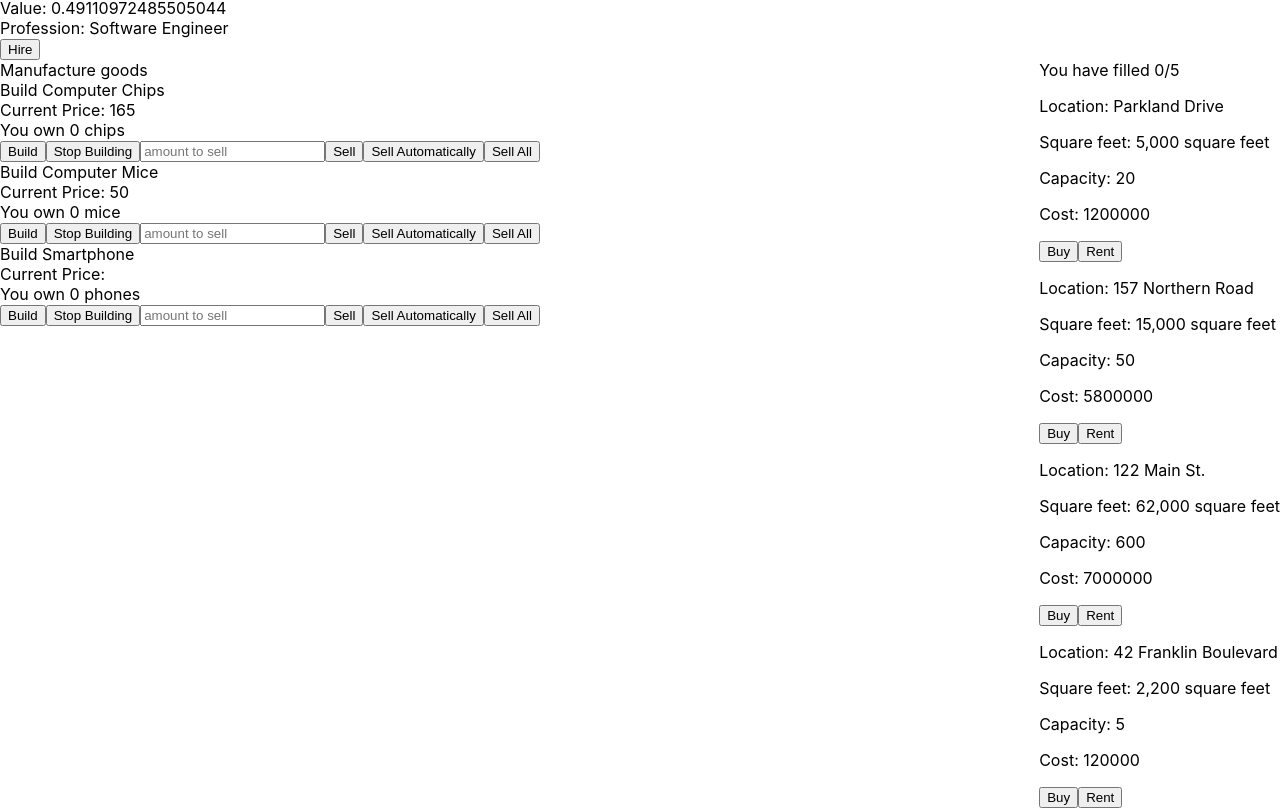
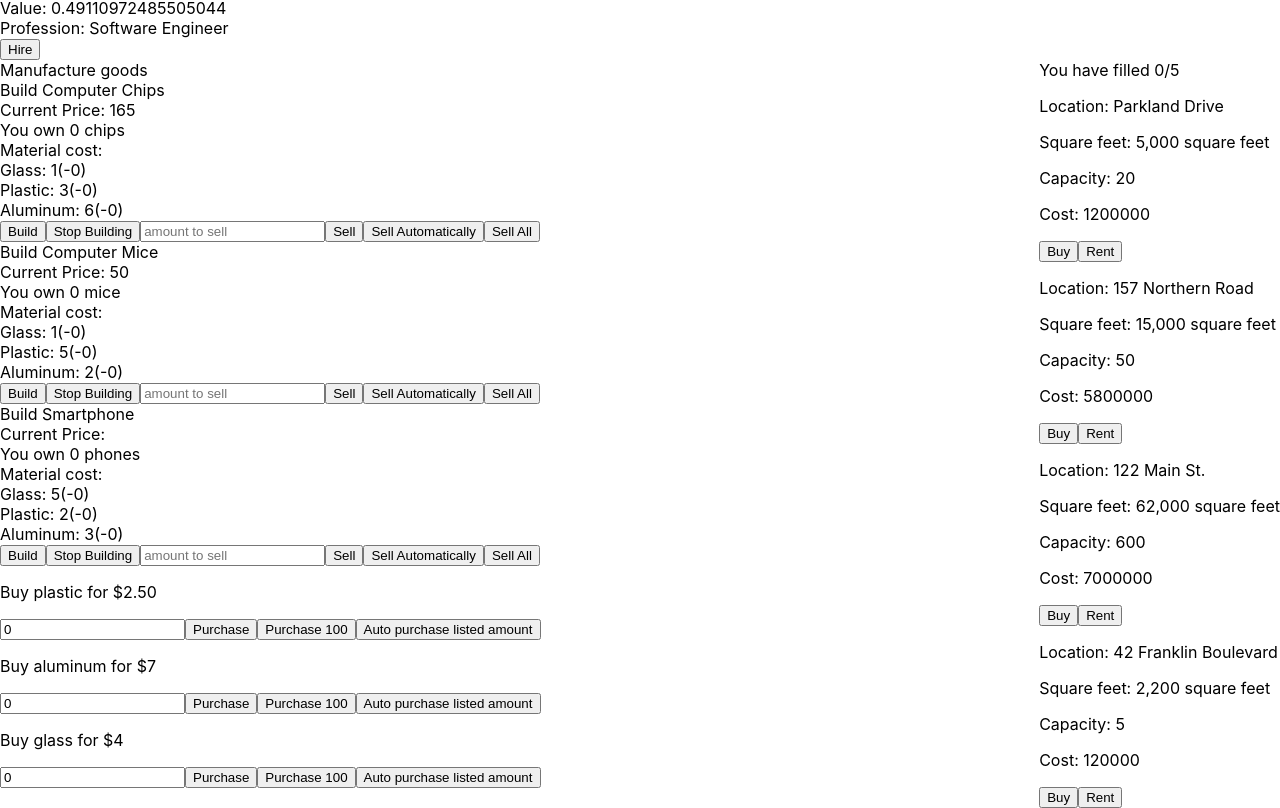
Before and after one commit to tommy-js/Marketcap, a React (Create React App) app: page / in a window 1280 px wide. Shown: the part 594-1402 px from the top of the page. Built offline with nearby package versions, Linux system fonts and the light colour scheme.

Commit message:
Added materials system necessary to build and sell items

```diff
--- a/src/components/assets/Goods.js
+++ b/src/components/assets/Goods.js
@@ -72,16 +72,34 @@ export default class Goods extends Component {
       <div>
         <div>Manufacture goods</div>
         <BuildComputerChip
+          totalGlass={this.props.totalGlass}
+          totalPlastic={this.props.totalPlastic}
+          totalAluminum={this.props.totalAluminum}
+          removeGlass={this.props.removeGlass}
+          removePlastic={this.props.removePlastic}
+          removeAluminum={this.props.removeAluminum}
           chipsPayment={this.chipsPayment}
           chipPrice={this.state.chipPrice}
           productivity={this.props.productivity}
         />
         <BuildComputerMouse
+          totalGlass={this.props.totalGlass}
+          totalPlastic={this.props.totalPlastic}
+          totalAluminum={this.props.totalAluminum}
+          removeGlass={this.props.removeGlass}
+          removePlastic={this.props.removePlastic}
+          removeAluminum={this.props.removeAluminum}
           micePayment={this.micePayment}
           mousePrice={this.state.mousePrice}
           productivity={this.props.productivity}
         />
         <BuildMobilePhone
+          totalGlass={this.props.totalGlass}
+          totalPlastic={this.props.totalPlastic}
+          totalAluminum={this.props.totalAluminum}
+          removeGlass={this.props.removeGlass}
+          removePlastic={this.props.removePlastic}
+          removeAluminum={this.props.removeAluminum}
           phonesPayment={this.phonesPayment}
           phonePrice={this.state.phonePrice}
           productivity={this.props.productivity}
--- /dev/null
+++ b/src/components/assets/Materials.js
@@ -0,0 +1,21 @@
+import React, { Component } from "react";
+import Glass from "./materials/Glass";
+import Aluminum from "./materials/Aluminum";
+import Plastic from "./materials/Plastic";
+
+export default class Materials extends Component {
+  constructor(props) {
+    super(props);
+    this.state = {};
+  }
+
+  render() {
+    return (
+      <div>
+        <Plastic addPlastic={this.props.addPlastic} />
+        <Aluminum addAluminum={this.props.addAluminum} />
+        <Glass addGlass={this.props.addGlass} />
+      </div>
+    );
+  }
+}
--- a/src/components/assets/items/BuildComputerChip.js
+++ b/src/components/assets/items/BuildComputerChip.js
@@ -16,22 +16,31 @@ export default class BuildComputerChip extends Component {
 
   setCPUChips(checkCPU) {
     if (checkCPU == true) {
-      this.setState({ buildChips: true });
       let newvar = setInterval(this.CPUChips, 8000 / this.props.productivity);
       this.setState({ newvar: newvar });
     }
     if (checkCPU == false) {
       clearInterval(this.state.newvar);
       console.log("not passing");
-      this.setState({ buildChips: false });
     }
   }
 
   CPUChips() {
-    this.setState(prevState => ({
-      chips: prevState.chips + 1
-    }));
-    console.log("working");
+    if (
+      this.props.totalGlass >= 1 &&
+      this.props.totalAluminum >= 6 &&
+      this.props.totalPlastic >= 3
+    ) {
+      this.props.removeGlass(1);
+      this.props.removePlastic(3);
+      this.props.removeAluminum(6);
+      this.setState(prevState => ({
+        chips: prevState.chips + 1
+      }));
+      console.log("working");
+    } else {
+      clearInterval(this.state.newvar);
+    }
   }
 
   sellCPUChip(sellAmount) {
@@ -63,6 +72,9 @@ export default class BuildComputerChip extends Component {
     return (
       <div>
         <ComputerChip
+          totalGlass={this.props.totalGlass}
+          totalAluminum={this.props.totalAluminum}
+          totalPlastic={this.props.totalPlastic}
           chipPrice={this.props.chipPrice}
           chips={this.state.chips}
           setCPUChips={this.setCPUChips}
--- a/src/components/assets/items/BuildComputerMouse.js
+++ b/src/components/assets/items/BuildComputerMouse.js
@@ -29,10 +29,21 @@ export default class BuildComputerMouse extends Component {
   }
 
   ComputerMouse() {
-    this.setState(prevState => ({
-      mice: prevState.mice + 1
-    }));
-    console.log("working");
+    if (
+      this.props.totalGlass >= 1 &&
+      this.props.totalAluminum >= 2 &&
+      this.props.totalPlastic >= 5
+    ) {
+      this.props.removeGlass(1);
+      this.props.removePlastic(5);
+      this.props.removeAluminum(2);
+      this.setState(prevState => ({
+        mice: prevState.mice + 1
+      }));
+      console.log("working");
+    } else {
+      clearInterval(this.state.newvar);
+    }
   }
 
   sellComputerMouse(sellAmount) {
@@ -64,6 +75,9 @@ export default class BuildComputerMouse extends Component {
     return (
       <div>
         <ComputerMouse
+          totalGlass={this.props.totalGlass}
+          totalPlastic={this.props.totalPlastic}
+          totalAluminum={this.props.totalAluminum}
           mousePrice={this.props.mousePrice}
           mice={this.state.mice}
           setComputerMouse={this.setComputerMouse}
--- a/src/components/assets/items/BuildMobilePhone.js
+++ b/src/components/assets/items/BuildMobilePhone.js
@@ -29,10 +29,21 @@ export default class BuildMobilePhone extends Component {
   }
 
   MobilePhone() {
-    this.setState(prevState => ({
-      phones: prevState.phones + 1
-    }));
-    console.log("working");
+    if (
+      this.props.totalGlass >= 5 &&
+      this.props.totalAluminum >= 3 &&
+      this.props.totalPlastic >= 2
+    ) {
+      this.props.removeGlass(5);
+      this.props.removePlastic(2);
+      this.props.removeAluminum(3);
+      this.setState(prevState => ({
+        phones: prevState.phones + 1
+      }));
+      console.log("working");
+    } else {
+      clearInterval(this.state.newvar);
+    }
   }
 
   sellMobilePhone(sellAmount) {
@@ -64,6 +75,9 @@ export default class BuildMobilePhone extends Component {
     return (
       <div>
         <MobilePhone
+          totalGlass={this.props.totalGlass}
+          totalAluminum={this.props.totalAluminum}
+          totalPlastic={this.props.totalPlastic}
           phonePrice={this.props.phonePrice}
           phones={this.state.phones}
           setMobilePhone={this.setMobilePhone}
--- a/src/components/assets/items/ComputerChip.js
+++ b/src/components/assets/items/ComputerChip.js
@@ -30,6 +30,10 @@ function ComputerChip(props) {
       <div>Build Computer Chips</div>
       <div>Current Price: {props.chipPrice}</div>
       <div>You own {props.chips} chips</div>
+      <div>Material cost:</div>
+      <div>Glass: 1(-{props.totalGlass})</div>
+      <div>Plastic: 3(-{props.totalPlastic})</div>
+      <div>Aluminum: 6(-{props.totalAluminum})</div>
       <button onClick={startCPUChip}>Build</button>
       <button onClick={endCPUChip}>Stop Building</button>
       <input
--- a/src/components/assets/items/ComputerMouse.js
+++ b/src/components/assets/items/ComputerMouse.js
@@ -30,6 +30,10 @@ function ComputerMouse(props) {
       <div>Build Computer Mice</div>
       <div>Current Price: {props.mousePrice}</div>
       <div>You own {props.mice} mice</div>
+      <div>Material cost:</div>
+      <div>Glass: 1(-{props.totalGlass})</div>
+      <div>Plastic: 5(-{props.totalPlastic})</div>
+      <div>Aluminum: 2(-{props.totalAluminum})</div>
       <button onClick={startComputerMouse}>Build</button>
       <button onClick={endComputerMouse}>Stop Building</button>
       <input
--- a/src/components/assets/items/MobilePhone.js
+++ b/src/components/assets/items/MobilePhone.js
@@ -30,6 +30,10 @@ function MobilePhone(props) {
       <div>Build Smartphone</div>
       <div>Current Price: {props.phonePrice}</div>
       <div>You own {props.phones} phones</div>
+      <div>Material cost:</div>
+      <div>Glass: 5(-{props.totalGlass})</div>
+      <div>Plastic: 2(-{props.totalPlastic})</div>
+      <div>Aluminum: 3(-{props.totalAluminum})</div>
       <button onClick={startMobilePhone}>Build</button>
       <button onClick={endMobilePhone}>Stop Building</button>
       <input
--- /dev/null
+++ b/src/components/assets/materials/Aluminum.js
@@ -0,0 +1,35 @@
+import React, { useState } from "react";
+
+function Aluminum(props) {
+  const [aluminum, setAluminum] = useState(0);
+
+  function setAluminumVal(e) {
+    setAluminum(e.target.value);
+  }
+
+  function buyAluminum() {
+    props.addAluminum(aluminum);
+    setAluminum(0);
+  }
+
+  function buyLargeAlum() {
+    props.addAluminum(100);
+  }
+
+  return (
+    <div>
+      <p>Buy aluminum for $7</p>
+      <input
+        value={aluminum}
+        type="number"
+        min="0"
+        onChange={e => setAluminumVal(e)}
+      />
+      <button onClick={buyAluminum}>Purchase</button>
+      <button onClick={buyLargeAlum}>Purchase 100</button>
+      <button>Auto purchase listed amount</button>
+    </div>
+  );
+}
+
+export default Aluminum;
--- /dev/null
+++ b/src/components/assets/materials/Glass.js
@@ -0,0 +1,35 @@
+import React, { useState } from "react";
+
+function Glass(props) {
+  const [glass, setGlass] = useState(0);
+
+  function setGlassVal(e) {
+    setGlass(e.target.value);
+  }
+
+  function buyGlass() {
+    props.addGlass(glass);
+    setGlass(0);
+  }
+
+  function buyLargeGlass() {
+    props.addGlass(100);
+  }
+
+  return (
+    <div>
+      <p>Buy glass for $4</p>
+      <input
+        value={glass}
+        type="number"
+        min="0"
+        onChange={e => setGlassVal(e)}
+      />
+      <button onClick={buyGlass}>Purchase</button>
+      <button onClick={buyLargeGlass}>Purchase 100</button>
+      <button>Auto purchase listed amount</button>
+    </div>
+  );
+}
+
+export default Glass;
--- /dev/null
+++ b/src/components/assets/materials/Plastic.js
@@ -0,0 +1,35 @@
+import React, { useState } from "react";
+
+function Plastic(props) {
+  const [plastic, setPlastic] = useState(0);
+
+  function setPlasticVal(e) {
+    setPlastic(e.target.value);
+  }
+
+  function buyPlastic() {
+    props.addPlastic(plastic);
+    setPlastic(0);
+  }
+
+  function buyLargePlastic() {
+    props.addPlastic(100);
+  }
+
+  return (
+    <div>
+      <p>Buy plastic for $2.50</p>
+      <input
+        value={plastic}
+        type="number"
+        min="0"
+        onChange={e => setPlasticVal(e)}
+      />
+      <button onClick={buyPlastic}>Purchase</button>
+      <button onClick={buyLargePlastic}>Purchase 100</button>
+      <button>Auto purchase listed amount</button>
+    </div>
+  );
+}
+
+export default Plastic;
--- a/src/components/main/Body.js
+++ b/src/components/main/Body.js
@@ -11,6 +11,7 @@ import Bankrupt from "./subcomponents/Bankrupt";
 import Goods from "../assets/Goods";
 import OwnedEstate from "../assets/OwnedEstate";
 import Notification from "../functions/Notifications/Notification";
+import Materials from "../assets/Materials";
 import employees from "./subcomponents/employees";
 
 // money: Math.random() * 5000;
@@ -31,6 +32,12 @@ export default class Body extends Component {
       days: 0,
       buildingSpots: 5,
       employeesHired: 0,
+      glassPrice: 4,
+      aluminumPrice: 7,
+      plasticPrice: 2.5,
+      totalGlass: 0,
+      totalAluminum: 0,
+      totalPlastic: 0,
       termComplete: false,
       loanDefer: false,
       assets: [],
@@ -48,6 +55,12 @@ export default class Body extends Component {
     this.emergencyCash = this.emergencyCash.bind(this);
     this.addMoney = this.addMoney.bind(this);
     this.setBuildingSpots = this.setBuildingSpots.bind(this);
+    this.addPlastic = this.addPlastic.bind(this);
+    this.addAluminum = this.addAluminum.bind(this);
+    this.addGlass = this.addGlass.bind(this);
+    this.removeGlass = this.removeGlass.bind(this);
+    this.removeAluminum = this.removeAluminum.bind(this);
+    this.removePlastic = this.removePlastic.bind(this);
   }
 
   componentDidMount() {
@@ -194,6 +207,60 @@ export default class Body extends Component {
     }
   }
 
+  addPlastic(passedMat) {
+    let material = Number(passedMat);
+    let purchaseTotal = material * this.state.plasticPrice;
+    if (this.state.money > purchaseTotal) {
+      this.setState(prevState => ({
+        money: prevState.money - purchaseTotal,
+        totalPlastic: prevState.totalPlastic + material
+      }));
+    }
+  }
+
+  addAluminum(passedMat) {
+    let material = Number(passedMat);
+    let purchaseTotal = material * this.state.aluminumPrice;
+    if (this.state.money > purchaseTotal) {
+      this.setState(prevState => ({
+        money: prevState.money - purchaseTotal,
+        totalAluminum: prevState.totalAluminum + material
+      }));
+    }
+  }
+
+  addGlass(passedMat) {
+    let material = Number(passedMat);
+    let purchaseTotal = material * this.state.glassPrice;
+    if (this.state.money > purchaseTotal) {
+      this.setState(prevState => ({
+        money: prevState.money - purchaseTotal,
+        totalGlass: prevState.totalGlass + material
+      }));
+    }
+  }
+
+  removePlastic(passedMat) {
+    let material = Number(passedMat);
+    this.setState(prevState => ({
+      totalPlastic: prevState.totalPlastic - material
+    }));
+  }
+
+  removeAluminum(passedMat) {
+    let material = Number(passedMat);
+    this.setState(prevState => ({
+      totalAluminum: prevState.totalAluminum - material
+    }));
+  }
+
+  removeGlass(passedMat) {
+    let material = Number(passedMat);
+    this.setState(prevState => ({
+      totalGlass: prevState.totalGlass - material
+    }));
+  }
+
   render() {
     return (
       <div>
@@ -227,10 +294,21 @@ export default class Body extends Component {
         <Bankrupt money={this.state.money} emergencyCash={this.emergencyCash} />
         <OwnedEstate ownedBuildings={this.state.ownedBuildings} />
         <Goods
+          totalGlass={this.state.totalGlass}
+          totalAluminum={this.state.totalAluminum}
+          totalPlastic={this.state.totalPlastic}
+          removeGlass={this.removeGlass}
+          removeAluminum={this.removeAluminum}
+          removePlastic={this.removePlastic}
           addMoney={this.addMoney}
           productivity={this.state.productivity}
         />
         <Notification money={this.state.money} />
+        <Materials
+          addGlass={this.addGlass}
+          addAluminum={this.addAluminum}
+          addPlastic={this.addPlastic}
+        />
       </div>
     );
   }
```
